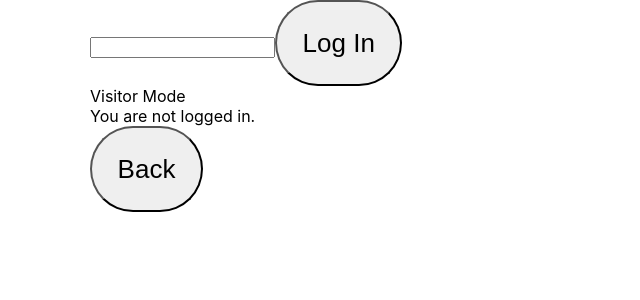
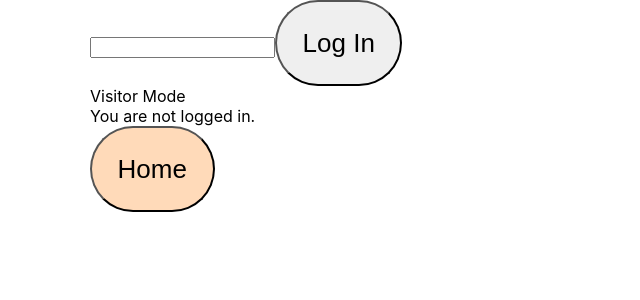
Before and after one commit to chutim/secondary-isolations, a React (Create React App) app in the folder client/: page /error in a window 1280 px wide. Shown: the top 300 px of the page, without its empty margins (0-640 px from the left). Built offline with nearby package versions, Linux system fonts and the light colour scheme; no server answers; the HTML template or start-up script is replaced by a standard one.

Commit message:
fixed bug where refreshing on CreateOrEdit while logged in would redirect to error page

```diff
--- a/client/src/components/Error.js
+++ b/client/src/components/Error.js
@@ -1,18 +1,14 @@
 import React from "react";
+import LinkButton from "./LinkButton.jsx";
 import "./Error.css";
 
-const Error = props => {
+const Error = () => {
   return (
     <>
       <div>You are not logged in.</div>
-      <button
-        className="nav-button"
-        onClick={() => {
-          props.history.goBack();
-        }}
-      >
-        Back
-      </button>
+      <LinkButton to="/" className="nav-button home-button">
+        Home
+      </LinkButton>
     </>
   );
 };
--- a/client/src/components/PrivateRoute.js
+++ b/client/src/components/PrivateRoute.js
@@ -1,5 +1,6 @@
 import React from "react";
-import { Route, Redirect } from "react-router-dom";
+import { Route } from "react-router-dom";
+import Error from "./Error";
 
 const PrivateRoute = ({
   component: PrivateComponent,
@@ -15,7 +16,7 @@ const PrivateRoute = ({
           <PrivateComponent {...props} {...rest} />
         ) : (
           //Error component shouldn't ever show up in normal use (because the 'edit' and 'create' buttons shouldn't even render), only if the user tries to access the component directly through URL
-          <Redirect to="/error" />
+          <Error />
         )
       }
     />
```
